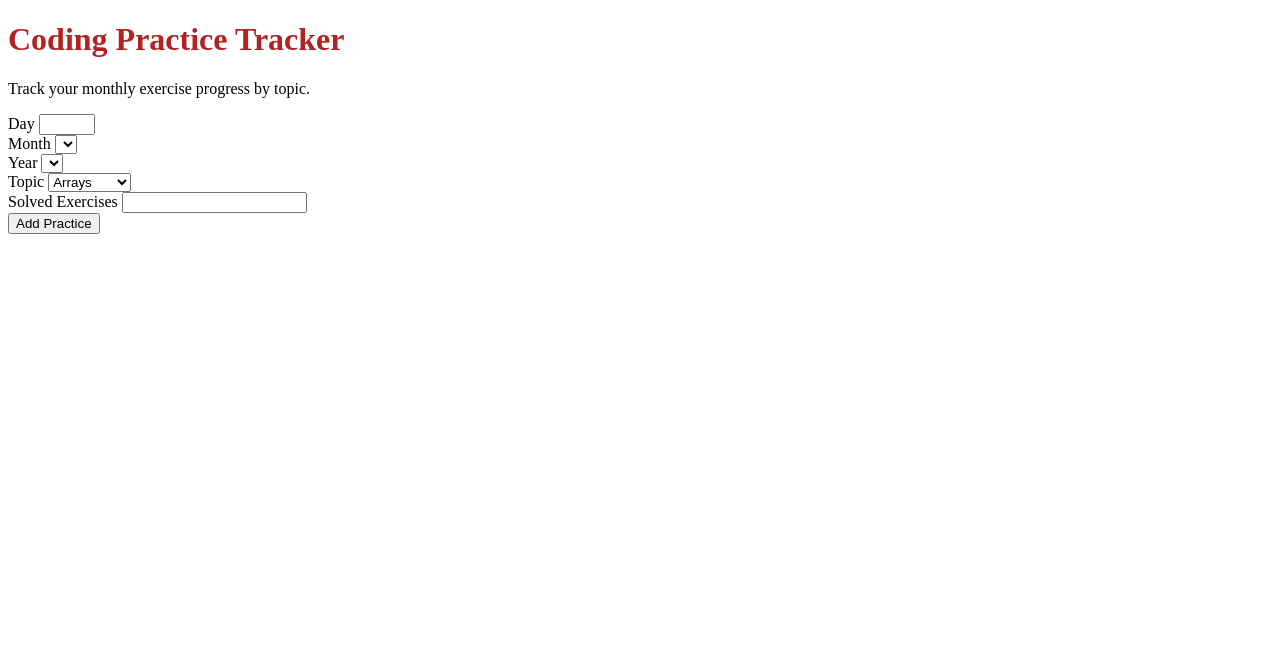
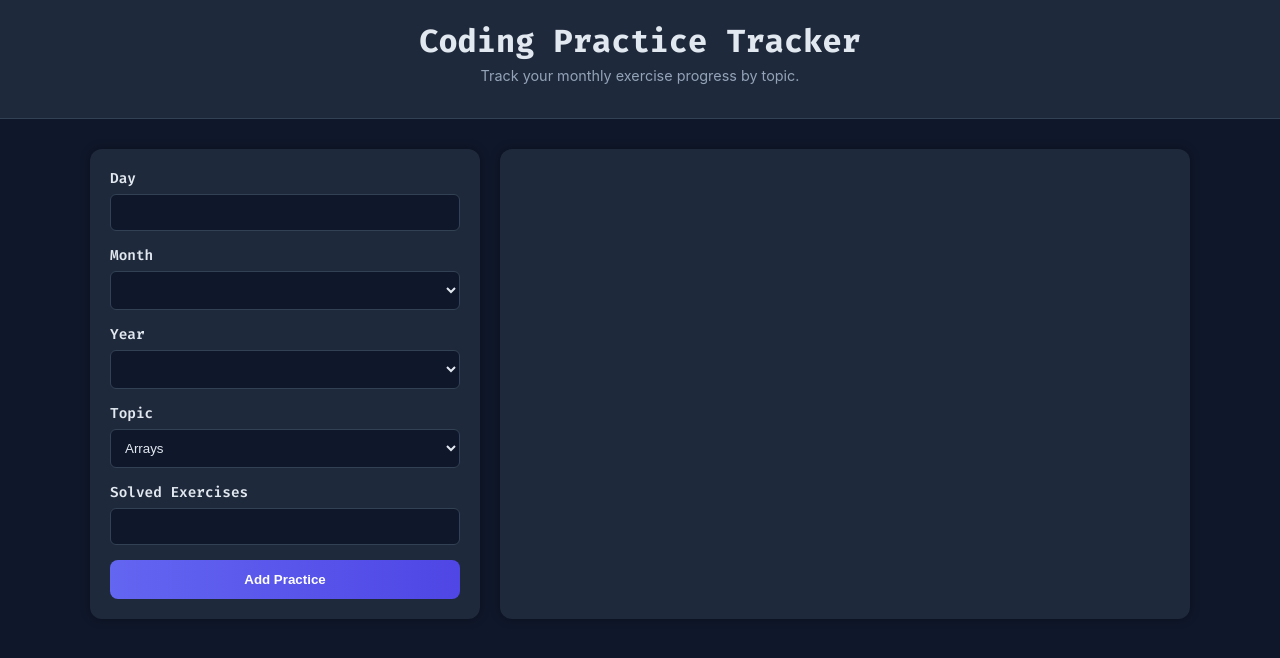
Before and after one commit to YouDevs/test, a plain HTML site: page index.html in a window 1280 px wide. Drawn offline with nearby package versions, Linux system fonts and the light colour scheme.

Commit message:
update: form styles

```diff
--- a/index.html
+++ b/index.html
@@ -18,23 +18,23 @@
     </header>
 
     <div class="container">
-        <div class="">
-            <div class="">
+        <div class="left-panel">
+            <div class="input-group">
                 <label for="day">Day</label>
                 <input type="number" id="day" name="day" min="1" max="31" required>
             </div>
 
-            <div class="">
+            <div class="input-group">
                 <label for="month">Month</label>
                 <select id="month" name="month"></select>
             </div>
 
-            <div class="">
+            <div class="input-group">
                 <label for="year">Year</label>
                 <select id="year" name="year"></select>
             </div>
 
-            <div class="">
+            <div class="input-group">
                 <label for="topic">Topic</label>
                 <select id="topic">
                     <option value="Arrays">Arrays</option>
@@ -45,12 +45,12 @@
                 </select>
             </div>
 
-            <div class="">
+            <div class="input-group">
                 <label for="count">Solved Exercises</label>
                 <input type="number" id="count" min="1" required>
             </div>
 
-            <button type="submit" class="">Add Practice</button>
+            <button type="submit" class="btn-primary">Add Practice</button>
         </div>
 
 
--- a/style.css
+++ b/style.css
@@ -1,3 +1,94 @@
-h1 {
-    color: firebrick;
+/* GENERAL */
+body {
+    margin: 0;
+    background-color: #0f172a; /* dark slate */
+    color: #e2e8f0;
+    font-family: "Inter", Arial, sans-serif;
 }
+
+/* HEADER */
+header {
+    text-align: center;
+    padding: 20px 0;
+    background: #1e293b;
+    border-bottom: 1px solid #334155;
+}
+
+header h1 {
+    margin: 0;
+    font-size: 2rem;
+    color: #e2e8f0;
+    font-family: "Fira Code", monospace;
+}
+
+header p {
+    margin-top: 5px;
+    font-size: 0.9rem;
+    color: #94a3b8;
+}
+
+/* MAIN CONTAINER */
+.container {
+    width: 90%;
+    max-width: 1100px;
+    margin: 30px auto;
+    display: flex;
+    gap: 20px;
+}
+
+/* PANELS */
+.left-panel, .right-panel {
+    padding: 20px;
+    background: #1e293b;
+    border-radius: 12px;
+    box-shadow: 0 0 10px rgba(0,0,0,0.35);
+}
+
+.left-panel {
+    width: 35%;
+}
+
+.right-panel {
+    width: 65%;
+    display: flex;
+    justify-content: center;
+    align-items: center;
+}
+
+/* FORM INPUTS */
+.input-group {
+    display: flex;
+    flex-direction: column;
+    margin-bottom: 15px;
+}
+
+label {
+    margin-bottom: 6px;
+    font-weight: 600;
+    font-size: 0.9rem;
+    font-family: "Fira Code", monospace;
+}
+
+input, select {
+    padding: 10px;
+    border-radius: 6px;
+    border: 1px solid #334155;
+    background: #0f172a;
+    color: #e2e8f0;
+}
+
+input:focus, select:focus {
+    outline: 2px solid #6366f1;
+}
+
+.btn-primary {
+    width: 100%;
+    padding: 12px;
+    background: linear-gradient(90deg, #6366f1, #4f46e5);
+    border: none;
+    border-radius: 8px;
+    color: white;
+    font-weight: bold;
+    cursor: pointer;
+    transition: transform 0.05s ease-in-out;
+}
```
